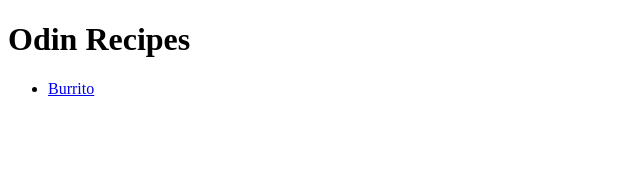
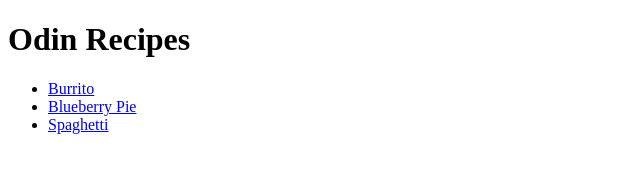
Before and after one commit to Fdg1994/odin-recipes, a plain HTML site: page index.html in a window 1280 px wide. Shown: the whole page, without its empty margins (0-640 px from the left). Drawn offline with Linux system fonts and the light colour scheme.

Commit message:
Add links to blueberry-pie.html and spaghetti.html to index.html
Added links to 2 new recipes to the main page

```diff
--- a/index.html
+++ b/index.html
@@ -9,6 +9,8 @@
     <h1>Odin Recipes</h1>
     <ul>
         <li><a href="../odin-recipes/recipes/burrito.html" >Burrito</a></li>
+        <li><a href="../odin-recipes/recipes/blueberry-pie.html" >Blueberry Pie</a></li>
+        <li><a href="../odin-recipes/recipes/spaghetti.html" >Spaghetti</a></li>
     </ul>
 </body>
 </html>
```
